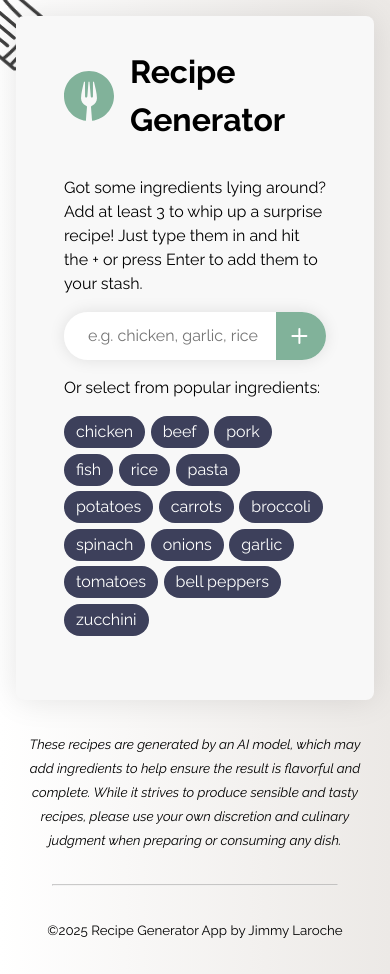
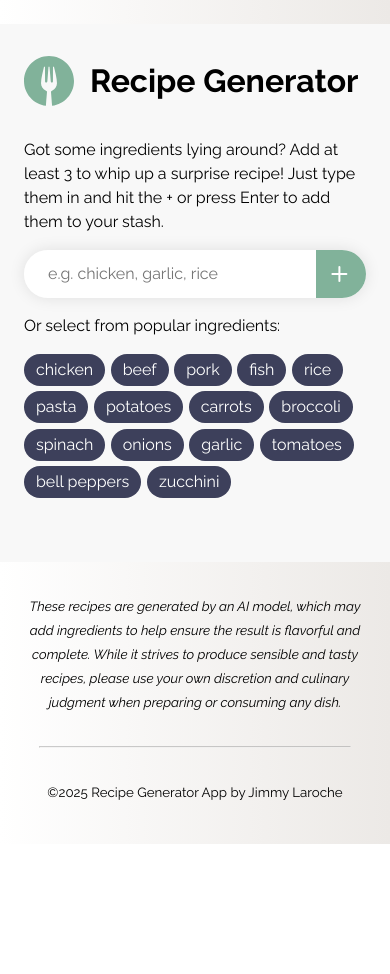
Before and after one commit to LarocheJ/recipe-app, a React (Vite) app: page / in a window 390 px wide. After the commit the page ends 844 px from the top, so only its background shows below. Built offline with nearby package versions, Linux system fonts and the light colour scheme; no server answers.

Commit message:
style: update layout and print styles for improved responsiveness

```diff
--- a/src/index.css
+++ b/src/index.css
@@ -51,6 +51,7 @@ ol {
 }
 
 .wrapper {
+    margin-block-start: 10%;
     background-color: #f8f8f8;
     padding: 2rem 3rem;
     box-shadow: var(--shadow);
@@ -80,9 +81,22 @@ input {
     width: 100%;
 }
 
-@media all and (max-width: 360px) {
+@media all and (max-width: 960px) {
+    .wrapper::before {
+        display: none;
+    }
+}
+
+@media all and (max-width: 480px) {
+    body {
+        padding: 0;
+    }
+
     .wrapper {
         padding: 2rem 1.5rem;
+        box-shadow: none;
+        border-radius: 0;
+        margin-block-start: 0;
     }
 }
 
--- a/src/styles/disclaimer.css
+++ b/src/styles/disclaimer.css
@@ -1,6 +1,7 @@
 .disclaimer {
-    max-width: 700px;
+    max-width: 760px;
     margin: 2rem auto;
     text-align: center;
     font-style: italic;
+    padding-inline: 1rem;
 }
--- a/src/styles/header.css
+++ b/src/styles/header.css
@@ -12,4 +12,5 @@
 
 .header__title {
     margin: 0;
+    line-height: 1;
 }
--- a/src/styles/print.css
+++ b/src/styles/print.css
@@ -14,6 +14,8 @@
     .generated-recipe__footer,
     .ingredients-form__popular-container,
     .wrapper::before,
+    .disclaimer,
+    hr,
     footer {
         display: none !important;
     }
@@ -23,5 +25,6 @@
         box-shadow: none !important;
         border-radius: 0 !important;
         padding: 1rem !important;
+        margin-block-start: 0 !important;
     }
 }
```
